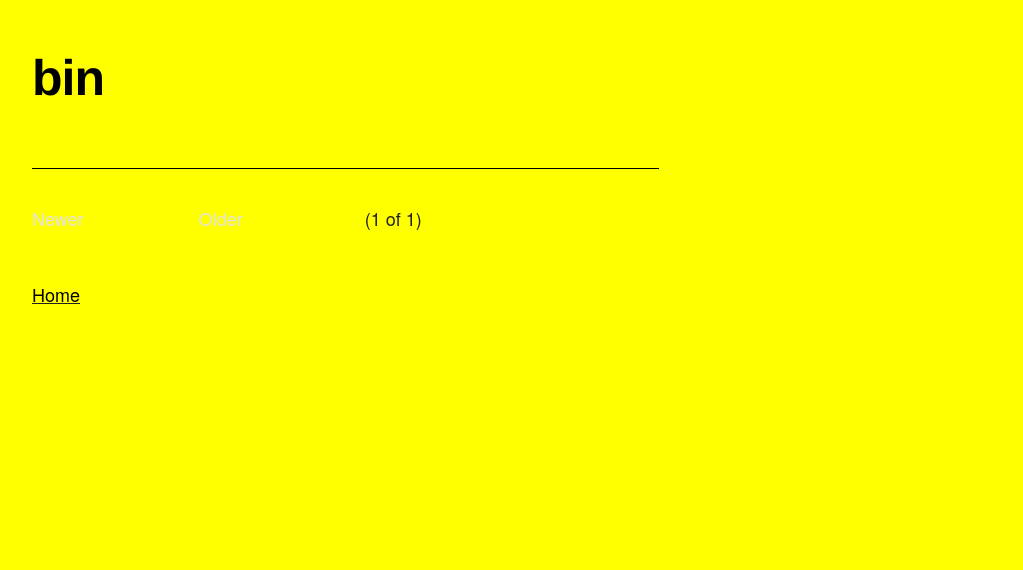
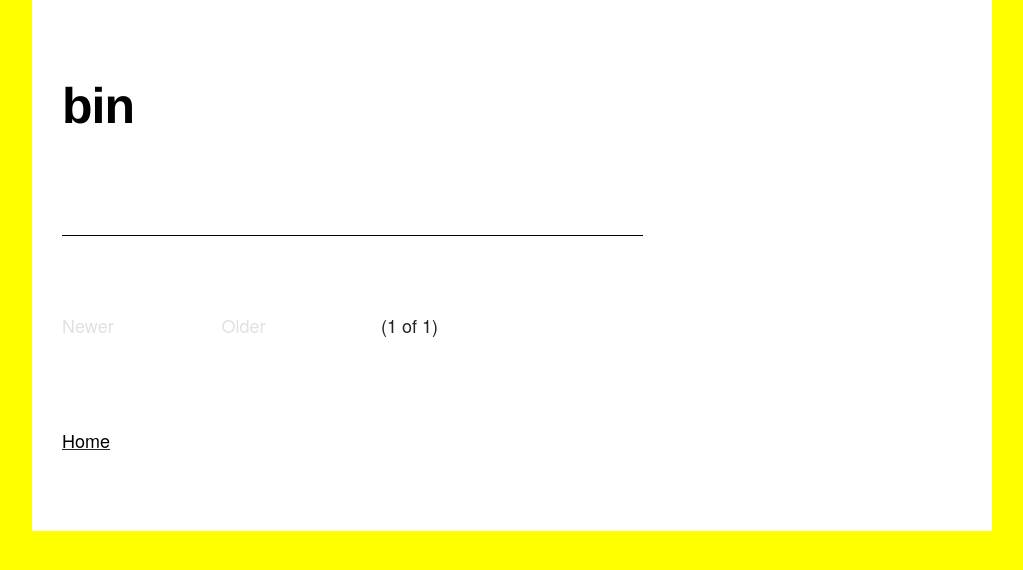
Before and after one commit to mt-trash/mt-trash.github.io, a Jekyll site: the page built from index.html, in a window 1280 px wide. Shown: the top 570 px of the page, without its empty margins (128-1151 px from the left). Built offline with Jekyll 4.4.1, drawn with Linux system fonts in a browser that asks for light colours; the list of posts is cut into pages by our own code.

Commit message:
white border and background for div

```diff
--- a/css/skeleton.css
+++ b/css/skeleton.css
@@ -127,6 +127,11 @@ body {
   font-family: "HelveticaNeue", "Helvetica Neue", Helvetica, Arial, sans-serif;
   color: #222222;
   background-color: #ffff00; }
+div {
+  background-color: #ffffff;
+  border-style: solid;
+  border-width: 1rem;
+  border-color: #ffffff;
 
 
 /* Typography
```
